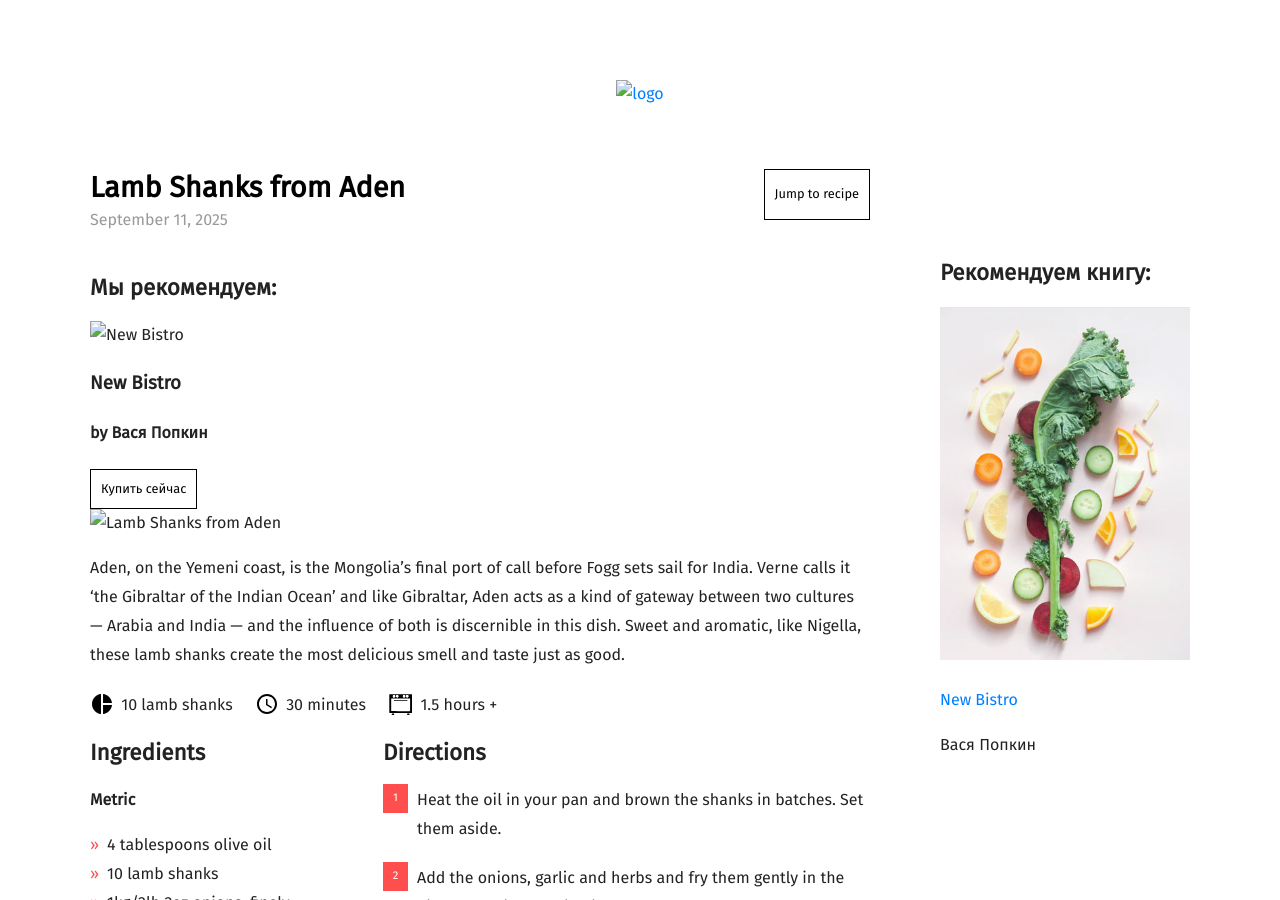
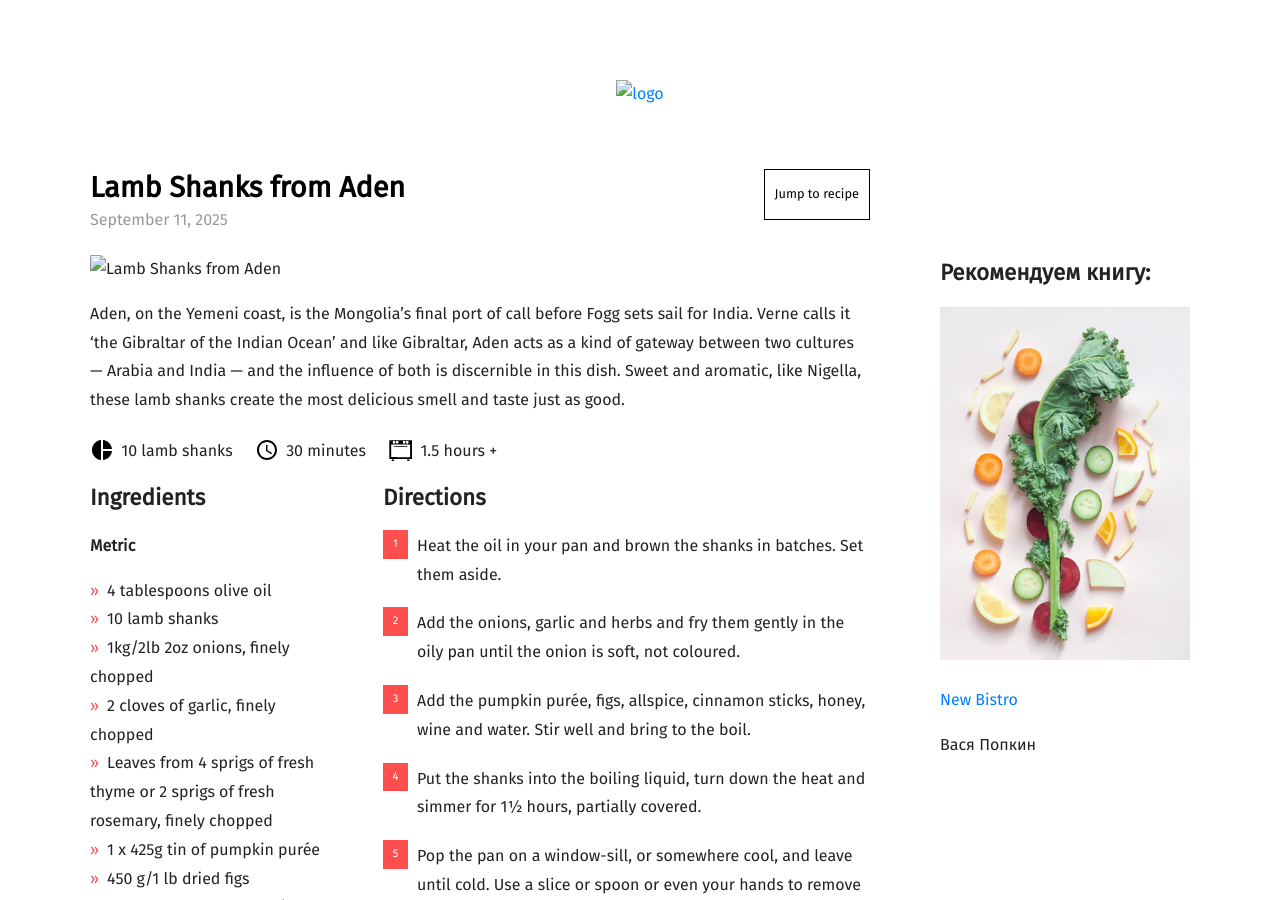
Before and after one commit to Helga1970/new-site, a Jekyll site: the page built from _posts/2025-09-11-aden-lamb-shanks.md, in a window 1280 px wide and 900 px high. Built offline with Jekyll 4.4.1, drawn with Linux system fonts in a browser that asks for light colours; nearby versions of some CDN libraries; some web fonts are replaced.

Commit message:
Update post.html

```diff
--- a/_layouts/post.html
+++ b/_layouts/post.html
@@ -3,23 +3,6 @@ layout: default
 ---
 <article class="post">
 	{% include post-heading.html post=page post_page=true %}
-
-	{% if page.book %}
-		<div class="book-block book-block--mobile">
-			<h2>Мы рекомендуем:</h2>
-			<div class="book-cover">
-				<img src="{{ page.book.image }}" alt="{{ page.book.title }}">
-			</div>
-			<div class="book-meta">
-				<h3>{{ page.book.title }}</h3>
-				<h4>by {{ page.book.author }}</h4>
-				<a href="{{ page.book.link }}" target="_blank">
-					<div class="button">Купить сейчас</div>
-				</a>
-			</div>
-		</div>
-	{% endif %}
-
 	<div class="image">
 		<img src="{{ page.featured_image }}" alt="{{ page.title }}">
 	</div>
```
